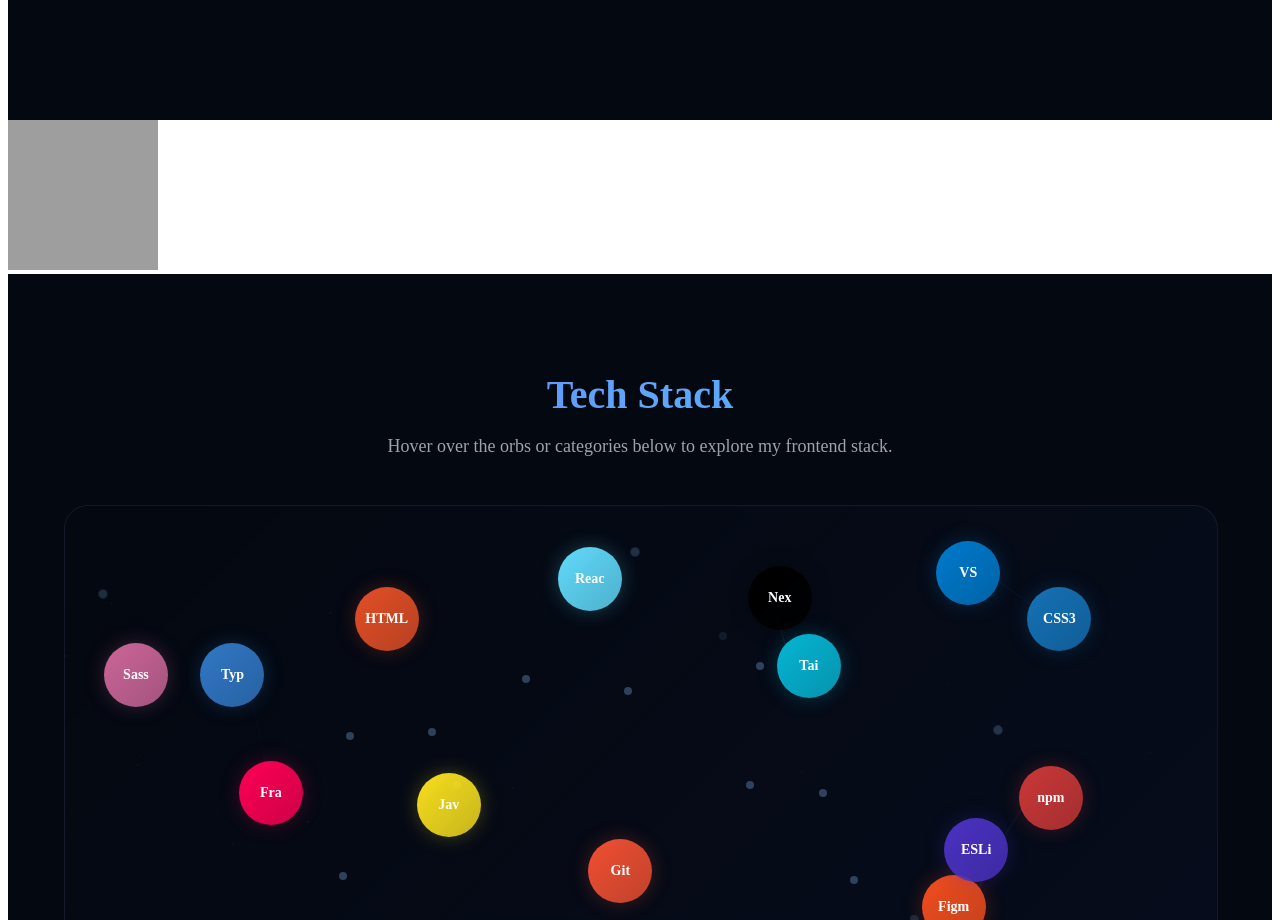
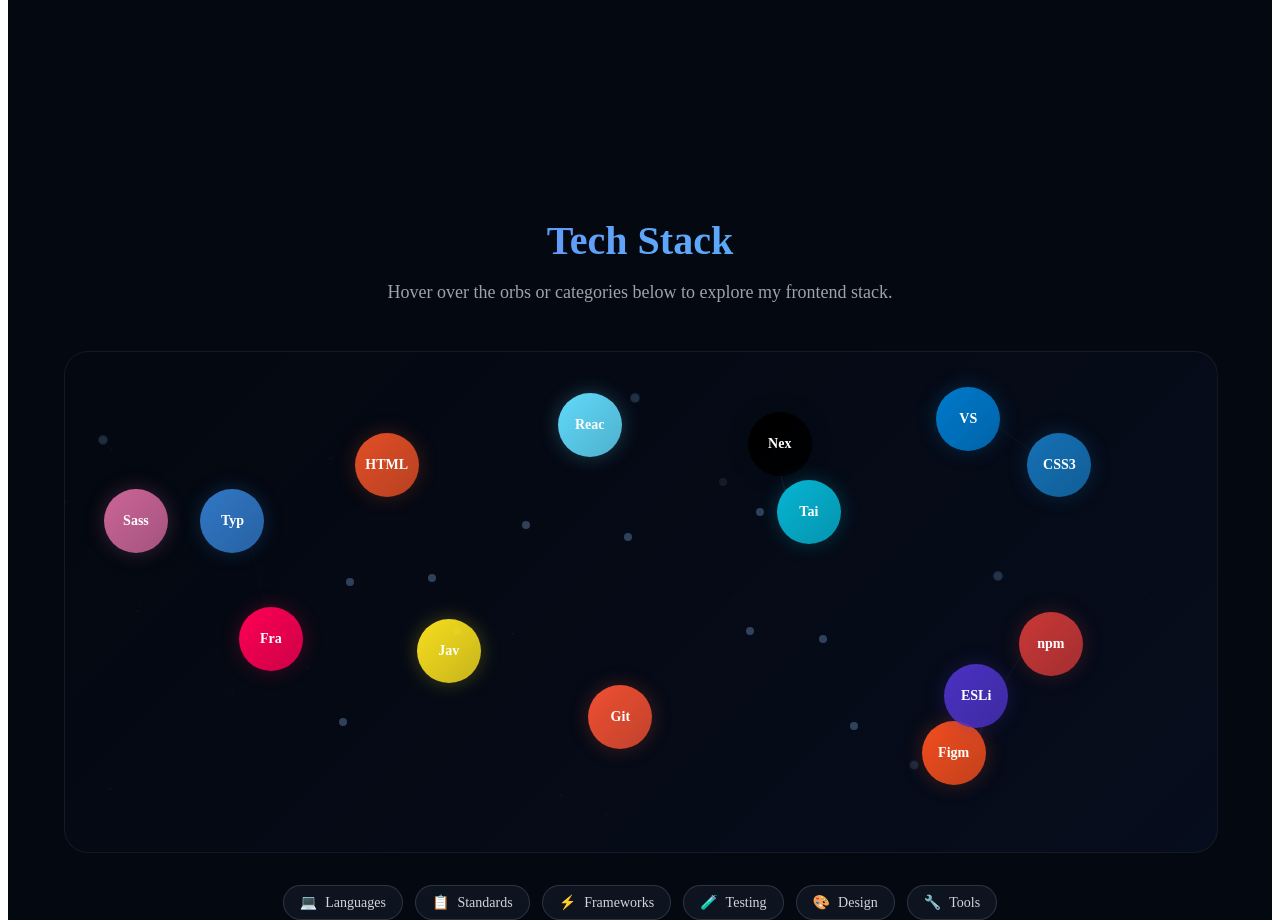
Before and after one commit to Siino-Z/sinozwane, a Next.js app: page / in a window 1280 px wide. Shown: the part 3900-4820 px from the top of the page. Built offline with nearby package versions, Linux system fonts and the light colour scheme; grey boxes are pictures that could not be loaded.

Commit message:
Update ProjectsSection.tsx

```diff
--- a/components/ProjectsSection.tsx
+++ b/components/ProjectsSection.tsx
@@ -86,15 +86,6 @@
           </div>
         </section>
       ))}
-      <div className="profile-image-container">
-        <Image
-          src="/path/to/profile.jpg"
-          alt="Profile"
-          className="profile-image"
-          width={150}
-          height={150}
-        />
-      </div>
     </section>
   );
 }
```
